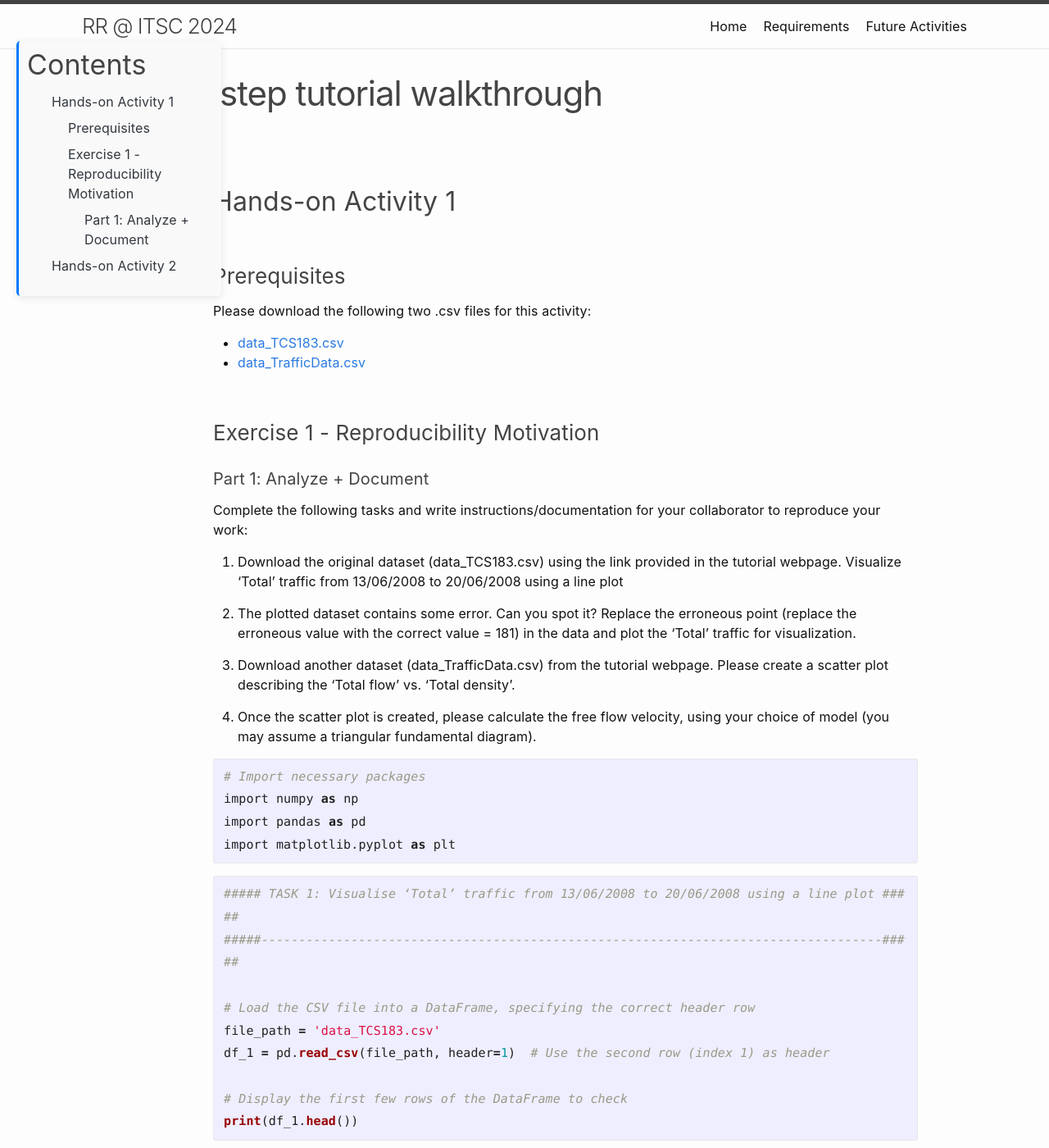
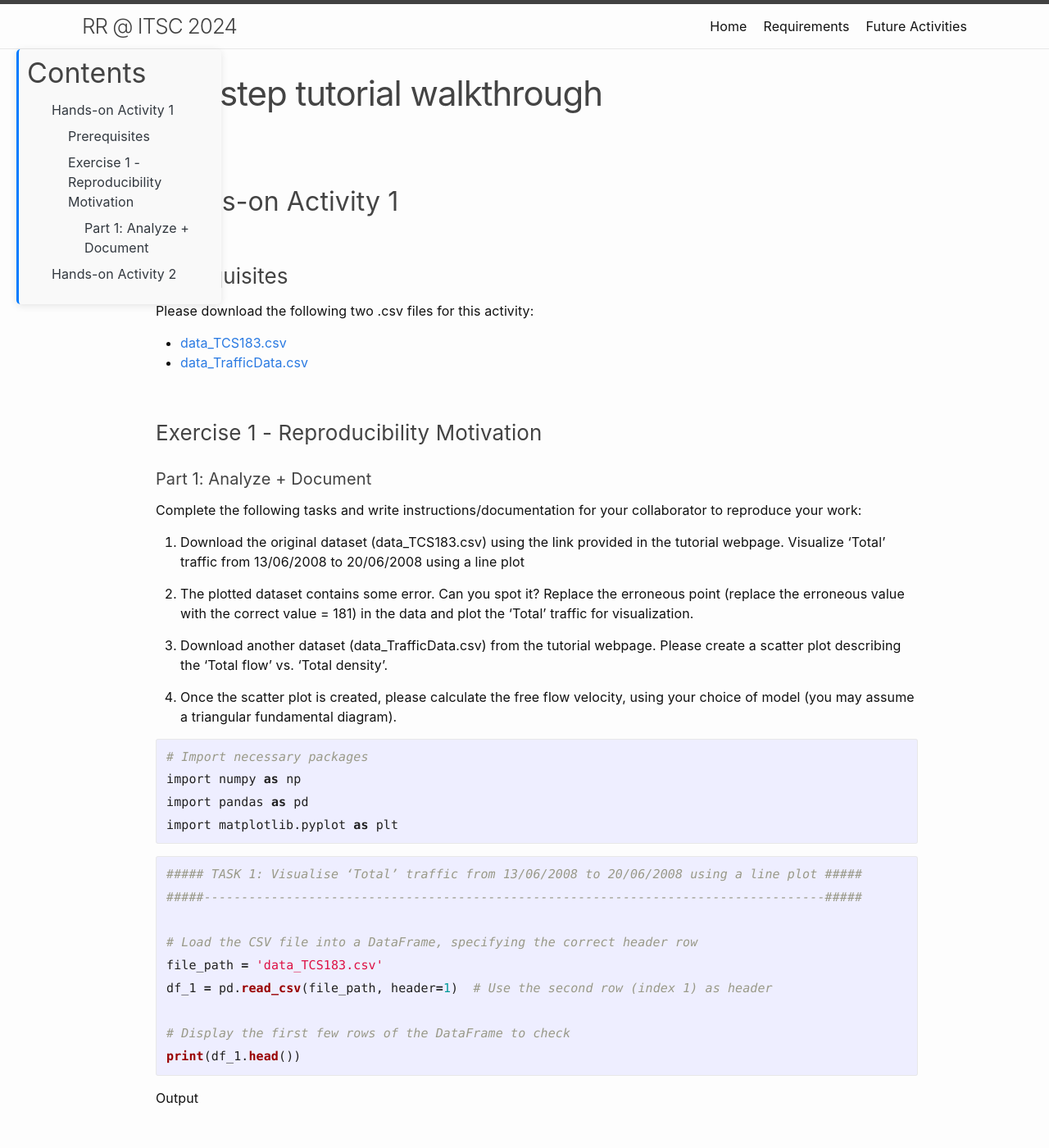
Before and after one commit to RRinTransportation/itsc24-rr-tutorial, a Jekyll site: the page built from step-by-step.md, in a window 1280 px wide and 1400 px high. Shown: the whole window at 82% size. Built offline with Jekyll 4.4.1, drawn with Linux system fonts in a browser that asks for light colours.

Commit message:
Final update on the post.css! It works!

```diff
--- a/assets/css/post.css
+++ b/assets/css/post.css
@@ -11,7 +11,7 @@
     width: 250px;            /* Set the width of the sidebar */
     margin-right: 20px;      /* Space between TOC and content */
     position: fixed;         /* Make the TOC float with the page */
-    top: 50px;               /* Distance from the top of the viewport */
+    top: 60px;               /* Distance from the top of the viewport */
     left: 20px;              /* Adjust this based on where you want it to float from the left */
     height: auto;            /* Let the height adjust based on content */
     z-index: 10;             /* Keep the TOC on top of other content */
@@ -24,7 +24,7 @@
 /* Post content styles */
 .post-content {
     flex-grow: 1;            /* Allow the content area to take up remaining space */
-    margin-left: 100px;      /* Adjust margin to make room for the TOC */
+    margin-left: 30px;      /* Adjust margin to make room for the TOC */
 }
 
 /* Responsive design for smaller screens */
```
